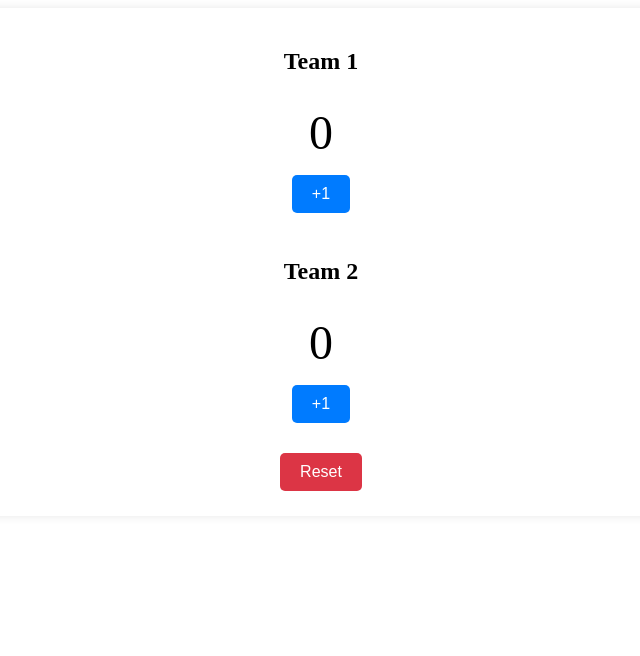
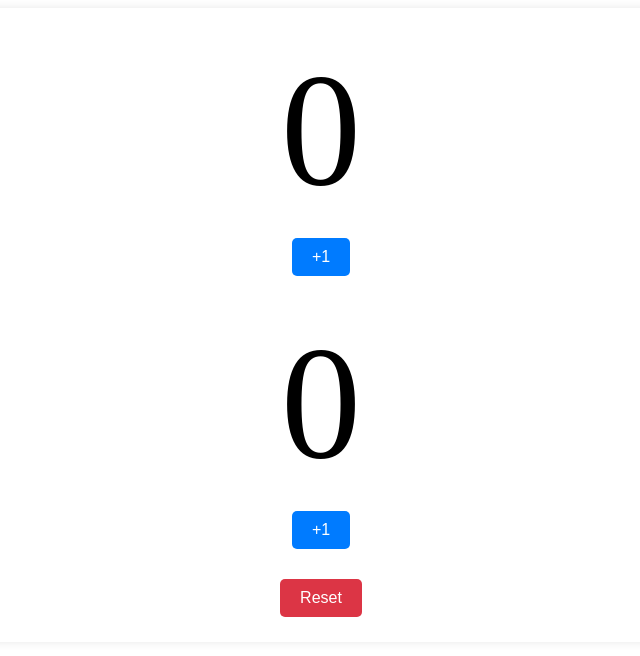
Before and after one commit to eddzuba/scoreBoard, an Angular app: page / in a window 1280 px wide. Shown: the top 656 px of the page, without its empty margins (319-959 px from the left). Built offline with nearby package versions, Linux system fonts and the light colour scheme.

Commit message:
+ pastE event

```diff
--- a/src/app/scoreboard/scoreboard.component.css
+++ b/src/app/scoreboard/scoreboard.component.css
@@ -16,7 +16,7 @@
 }
 
 .score {
-  font-size: 3em;
+  font-size: 10em;
   margin: 10px 0;
 }
 
--- a/src/app/scoreboard/scoreboard.component.html
+++ b/src/app/scoreboard/scoreboard.component.html
@@ -1,11 +1,11 @@
 <div class="scoreboard">
   <div class="team">
-    <h2>Team 1</h2>
+
     <div id="score1" class="score">{{ score1 }}</div>
     <button (click)="incrementScore1()" class="button">+1</button>
   </div>
   <div class="team">
-    <h2>Team 2</h2>
+
     <div id="score2" class="score">{{ score2 }}</div>
     <button (click)="incrementScore2()" class="button">+1</button>
   </div>
--- a/src/app/scoreboard/scoreboard.component.ts
+++ b/src/app/scoreboard/scoreboard.component.ts
@@ -52,7 +52,7 @@ export class ScoreboardComponent implements OnDestroy {
     // Добавьте логику для обработки события play здесь
   }
 
-  @HostListener('past', ['$event'])
+  @HostListener('window:paste', ['$event'])
   onPast(event: Event): void {
     this.incrementScore1();
     // Добавьте логику для обработки события play здесь
```
Also changed, not shown: 2 other files (tests, documents, lock files or other folders).
